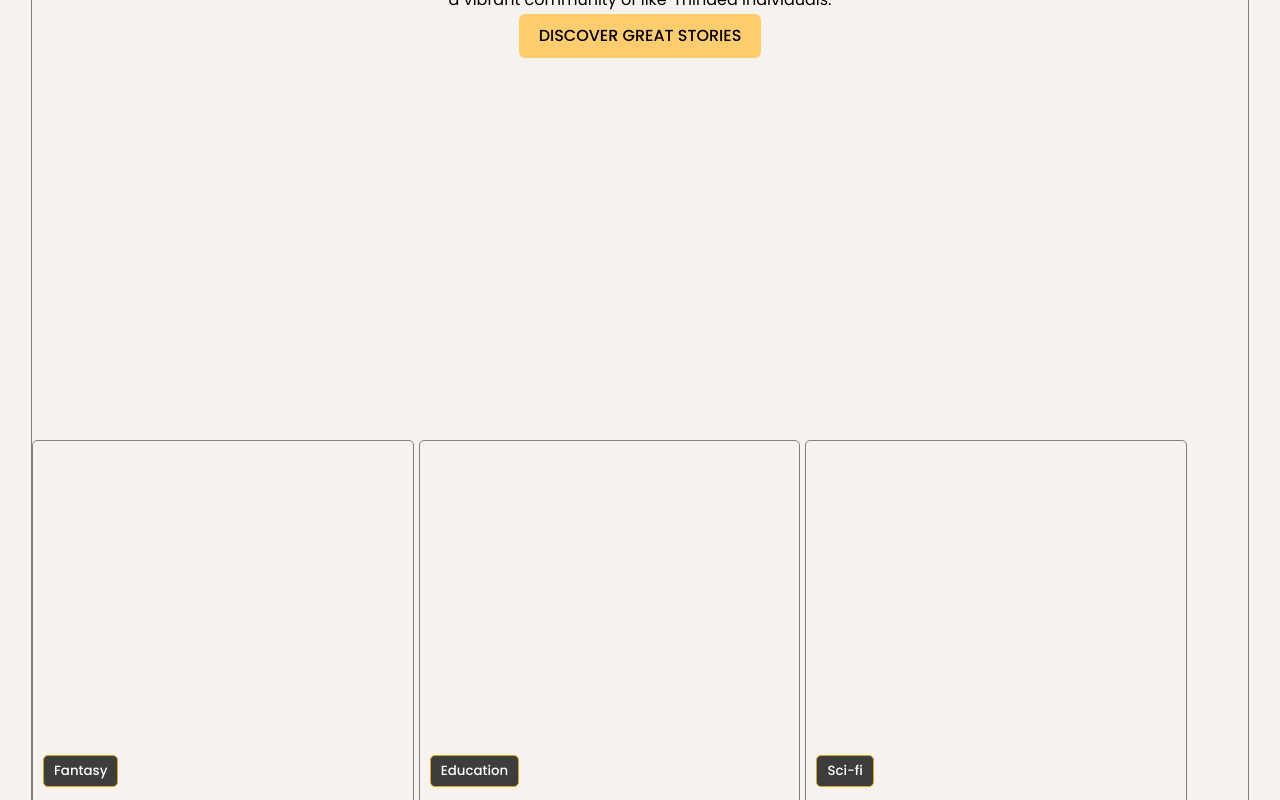
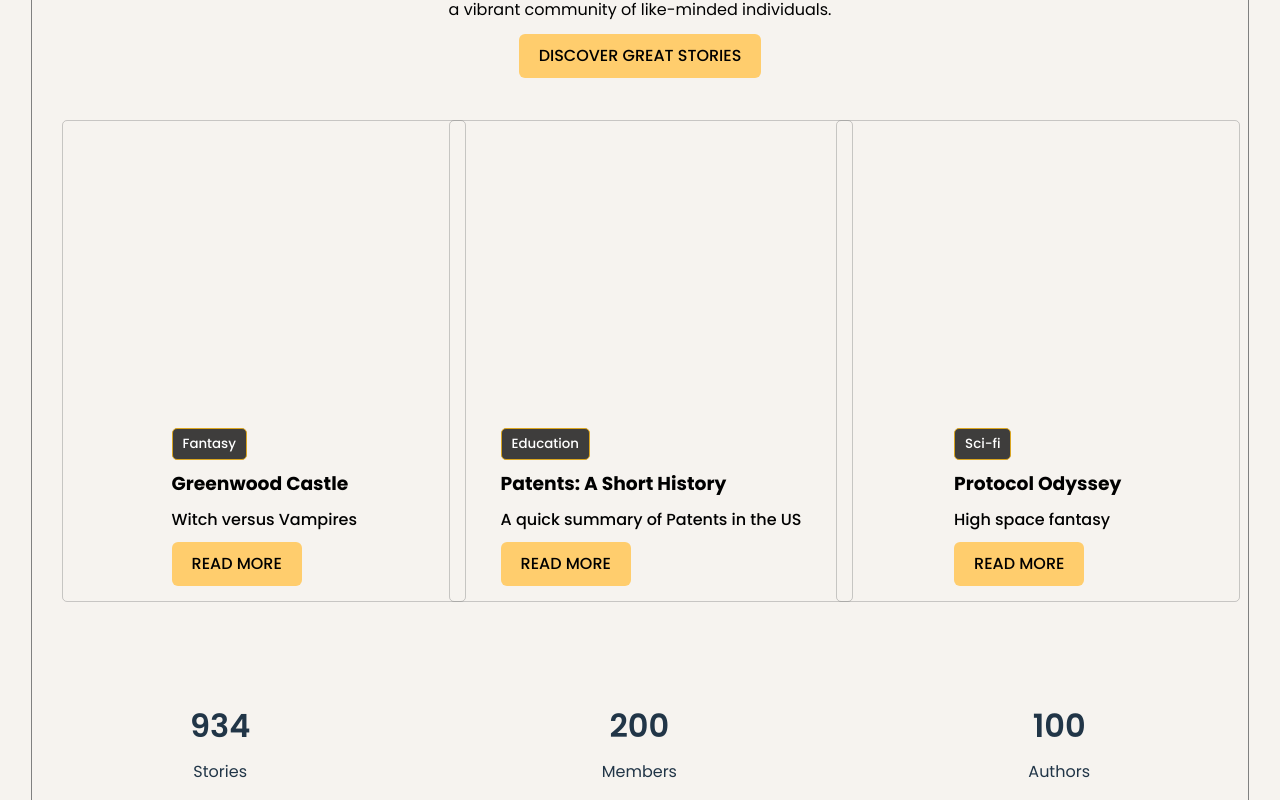
Before and after one commit to moedeera/librum-reader, a React (Vite) app: page / in a window 1280 px wide. Shown: the part 460-1260 px from the top of the page. Built offline with nearby package versions, Linux system fonts and the light colour scheme.

Commit message:
MInor committs

```diff
--- a/src/Components/Block1/Block1.css
+++ b/src/Components/Block1/Block1.css
@@ -1,13 +1,16 @@
 .block-1 {
   width: 95%;
-
+  margin: 0 auto;
   display: grid;
   grid-template-columns: 1fr;
   grid-column-gap: 5px;
+  margin-bottom: 100px;
 }
 .block-1-segment {
+  width: 100%;
+  max-width: 400px;
   height: 450px;
-  border: 1px solid grey;
+  border: 1px solid rgba(128, 128, 128, 0.4);
   display: flex;
   flex-direction: column;
   justify-content: flex-end;
@@ -17,7 +20,9 @@
 .block-1-segment-text {
   display: flex;
   flex-direction: column;
-  gap: 7.5px;
+  justify-content: space-between;
+  gap: 10px;
+  margin: 0 auto;
 }
 
 .block-1-segment-text small {
--- a/src/Components/Landing/Landing.css
+++ b/src/Components/Landing/Landing.css
@@ -5,7 +5,7 @@
   justify-content: center;
   align-items: top;
   overflow: hidden;
-  height: 100vh;
+  min-height: 100vh;
 }
 
 .landing-background {
@@ -60,6 +60,7 @@
   display: flex;
   flex-direction: column;
   justify-content: top;
+  gap: 10px;
   align-items: center;
 }
 .landing-header-main {
@@ -68,7 +69,7 @@
   text-align: center;
   font-weight: 500;
   width: 95%;
-  max-width: 1200px;
+  max-width: 1400px;
 }
 .landing-header-text p {
   font-size: medium;
@@ -78,6 +79,10 @@
   max-width: 600px;
 }
 @media only screen and (min-width: 600px) {
+  .landing-container {
+    min-height: 60vh;
+  }
+
   .landing-header-text p {
     font-size: 16px;
   }
--- a/src/Components/Landing/Landing.jsx
+++ b/src/Components/Landing/Landing.jsx
@@ -17,7 +17,7 @@ export const Landing = () => {
         {" "}
         <div className="landing-header-text">
           <div className="landing-header-main">
-            Read, write, and Critique <br />
+            Read, write, and critique <br />
             short stories.
           </div>
         </div>
--- a/src/Components/Navbar/Navbar.css
+++ b/src/Components/Navbar/Navbar.css
@@ -16,7 +16,7 @@
   align-items: center;
   justify-content: space-between;
   width: 95%;
-  max-width: 1400px;
+  max-width: 1750px;
   margin: 0 auto;
 }
 .navbar-header {
```
